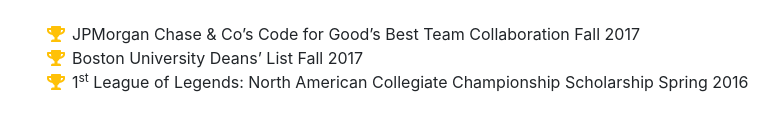
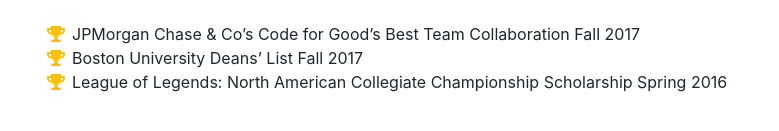
Before and after one commit to GijungKim/portfolio, a website with bundled scripts: page index.html in a window 1280 px wide. Shown: the part 4971-5102 px from the top of the page, without its empty margins (288-1067 px from the left). Built offline with nearby package versions, Linux system fonts and the light colour scheme; a web font is replaced by a local one.

Commit message:
fixed typo

```diff
--- a/index.html
+++ b/index.html
@@ -249,7 +249,6 @@
               Boston University Deans’ List Fall 2017</li>
             <li>
               <i class="fa-li fa fa-trophy text-warning"></i>
-              1<sup>st</sup>
               League of Legends: North American Collegiate Championship Scholarship Spring 2016</li>
           </ul>
         </div>
```
